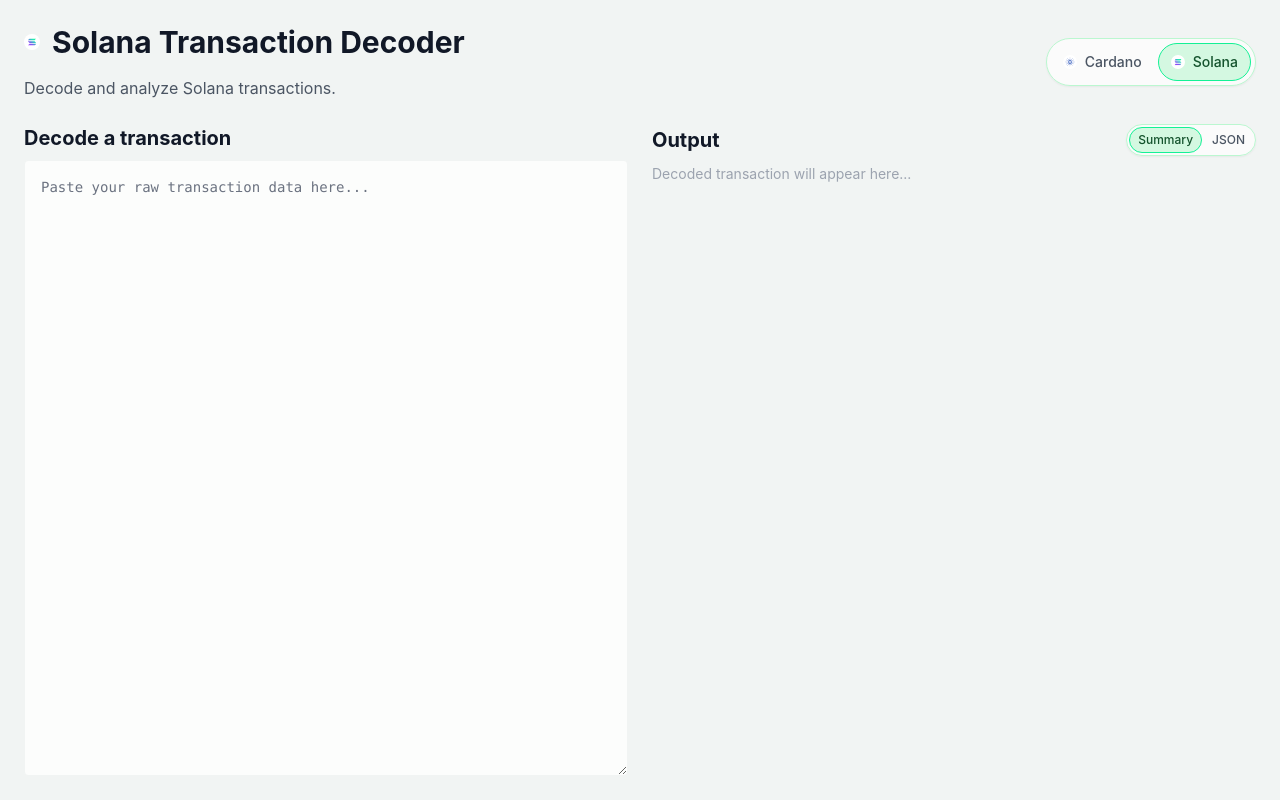
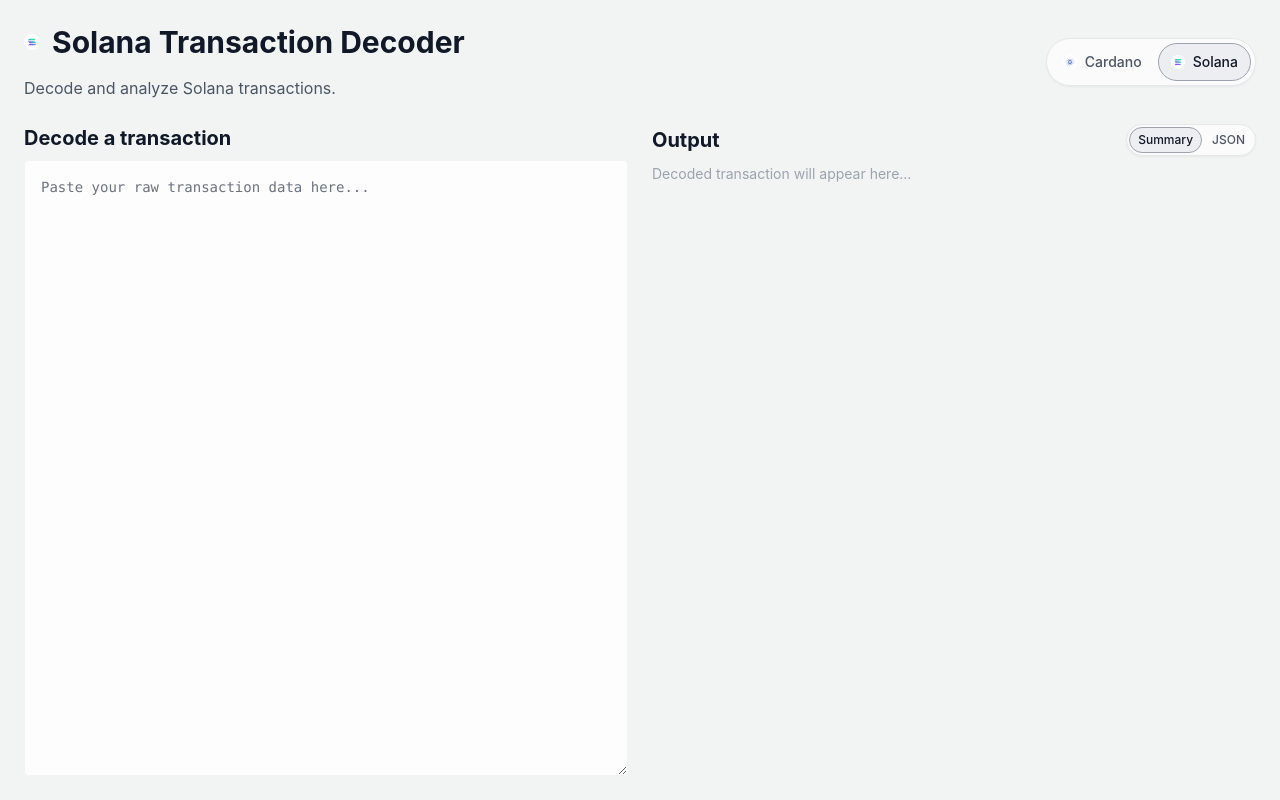
Before and after one commit to figment-networks/tx-decoder, a Next.js app: page /solana in a window 1280 px wide. Built offline with nearby package versions, Linux system fonts and the light colour scheme.

Commit message:
feat: update eslintrc, created re-useable toggle group component

```diff
--- a/app/components/DecoderLayout/DecoderLayout.tsx
+++ b/app/components/DecoderLayout/DecoderLayout.tsx
@@ -1,10 +1,10 @@
 "use client";
 
-import Link from "next/link";
 import { usePathname } from "next/navigation";
 import React from "react";
 
 import Icon, { IconName } from "../Icon/Icon";
+import ToggleGroup, { ToggleGroupItem } from "../ToggleGroup/toggleGroup";
 
 type DecoderLayoutProps = {
   icon: IconName;
@@ -63,26 +63,19 @@
             <p className="text-gray-600">{description}</p>
           </div>
           <div className="flex items-center justify-center md:justify-end">
-            <div className="flex items-center gap-1 rounded-full border border-green-200 bg-white/70 p-1 shadow-sm">
-              {protocolOptions.map((option) => {
-                const isActive = pathname?.startsWith(option.href);
-
-                const baseClasses = "flex items-center gap-2 rounded-full px-3 py-2 text-sm font-medium transition";
-                const activeClasses = "border border-green-400 bg-green-200/60 text-green-900";
-                const inactiveClasses = "text-gray-600 hover:bg-green-50";
-
-                return (
-                  <Link key={option.id} href={option.href} prefetch={true}>
-                    <div
-                      className={`${baseClasses} ${isActive ? activeClasses : inactiveClasses}`}
-                    >
-                      <Icon icon={option.icon} />
-                      <span>{option.label}</span>
-                    </div>
-                  </Link>
-                );
-              })}
-            </div>
+            <ToggleGroup
+              size="md"
+              value=""
+              items={protocolOptions.map(
+                (option): ToggleGroupItem => ({
+                  value: option.id,
+                  href: option.href,
+                  content: option.label,
+                  prependedIcon: <Icon icon={option.icon} />,
+                })
+              )}
+              isActive={(item) => pathname?.startsWith(item.href || "") ?? false}
+            />
           </div>
         </div>
         <div className="flex min-h-0 flex-1 flex-row gap-6">
--- a/app/components/InputText/inputText.tsx
+++ b/app/components/InputText/inputText.tsx
@@ -1,5 +1,3 @@
-"use client";
-
 import React from "react";
 
 type BaseProps = {
--- a/app/components/ToggleGroup/toggleGroup.tsx
+++ b/app/components/ToggleGroup/toggleGroup.tsx
@@ -1,55 +1,86 @@
 "use client";
 
+import Link from "next/link";
 import React, { memo } from "react";
 
 export type ToggleGroupItem = {
   content: React.ReactNode;
   value: string;
   prependedIcon?: React.ReactNode;
+  href?: string; // If provided, renders as Link instead of button
 };
 
 export type ToggleGroupProps = {
-  onValueChange: (value: string) => void;
   items: ToggleGroupItem[];
   value: string;
   testId?: string;
+  size?: "sm" | "md"; // sm: smaller, md: medium (default)
+  onValueChange?: (value: string) => void; // Required only when using buttons (no href)
+  isActive?: (item: ToggleGroupItem) => boolean; // Custom active check (e.g., for pathname matching)
 };
 
 const ToggleGroup: React.FC<ToggleGroupProps> = ({
-  onValueChange,
   items,
   value,
   testId,
+  size = "sm",
+  onValueChange,
+  isActive,
 }) => {
+  const containerGap = size === "sm" ? "gap-0.5" : "gap-1";
+  const containerPadding = size === "sm" ? "p-0.5" : "p-1";
+  const itemGap = size === "sm" ? "gap-1.5" : "gap-2";
+  const itemPadding = size === "sm" ? "px-2 py-1" : "px-3 py-2";
+  const textSize = size === "sm" ? "text-xs" : "text-sm";
+
   return (
     <div
-      className="flex items-center gap-0.5 rounded-full border border-green-200 bg-white/70 p-0.5 shadow-sm"
+      className={`flex items-center ${containerGap} rounded-full border border-gray-200 bg-white/70 ${containerPadding} shadow-sm`}
       data-testid={testId}
       role="tablist"
       aria-orientation="horizontal"
     >
       {items.map((item) => {
-        const isActive = item.value === value;
+        const active = isActive ? isActive(item) : item.value === value;
+        const baseClasses = `flex items-center ${itemGap} rounded-full ${itemPadding} ${textSize} font-medium transition cursor-pointer`;
+        const activeClasses = "border border-gray-400 bg-gray-200/60 text-gray-900";
+        const inactiveClasses = "text-gray-600 hover:bg-gray-50";
 
-        const baseClasses = "flex items-center gap-1.5 rounded-full px-2 py-1 text-xs font-medium transition cursor-pointer";
-        const activeClasses = "border border-green-400 bg-green-200/60 text-green-900";
-        const inactiveClasses = "text-gray-600 hover:bg-green-50";
-
-        return (
-          <button
-            key={item.value}
-            type="button"
-            onClick={() => onValueChange(item.value)}
-            className={`${baseClasses} ${isActive ? activeClasses : inactiveClasses}`}
-            role="tab"
-            aria-selected={isActive}
-          >
+        const content = (
+          <>
             {item.prependedIcon && (
               <span className="flex items-center" aria-hidden>
                 {item.prependedIcon}
               </span>
             )}
             <span>{item.content}</span>
+          </>
+        );
+
+        if (item.href) {
+          return (
+            <Link key={item.value} href={item.href} prefetch={true}>
+              <div
+                className={`${baseClasses} ${active ? activeClasses : inactiveClasses}`}
+                role="tab"
+                aria-selected={active}
+              >
+                {content}
+              </div>
+            </Link>
+          );
+        }
+
+        return (
+          <button
+            key={item.value}
+            type="button"
+            onClick={() => onValueChange?.(item.value)}
+            className={`${baseClasses} ${active ? activeClasses : inactiveClasses}`}
+            role="tab"
+            aria-selected={active}
+          >
+            {content}
           </button>
         );
       })}
```
Also changed, not shown: .eslintrc.js.
